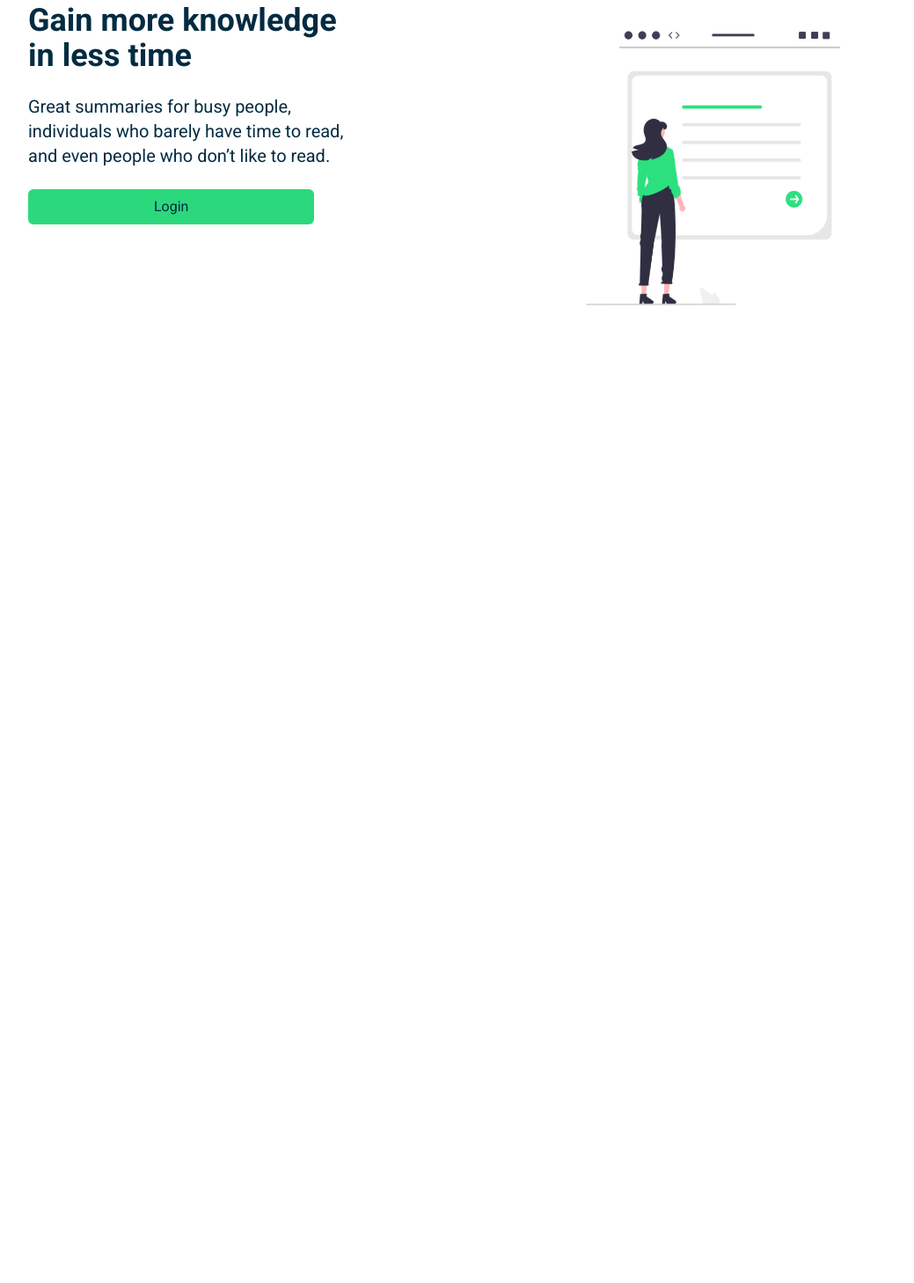
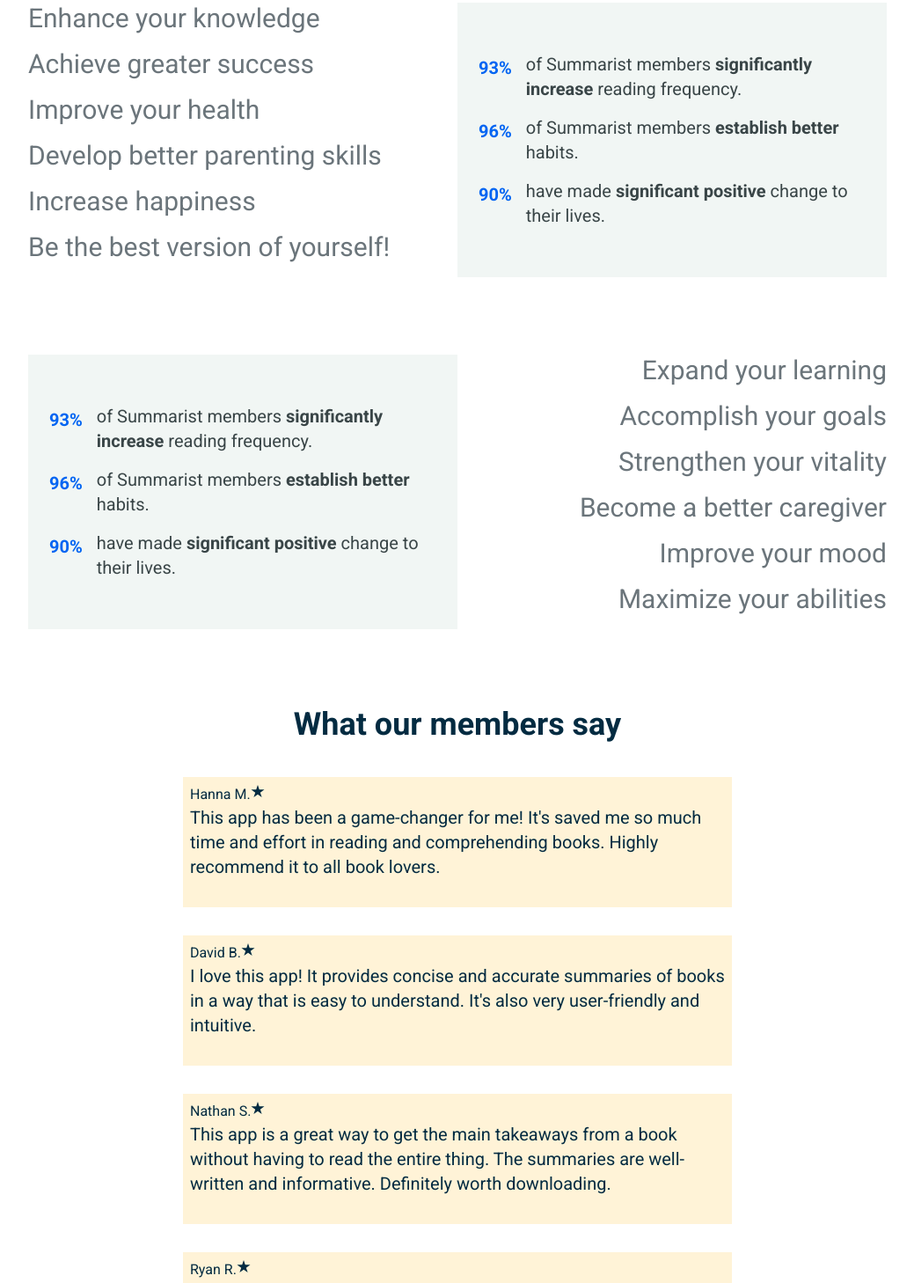
Before and after one commit to WilliamGiammona/summary-app, a Next.js app: page / in a window 1280 px wide. Shown: the part 880-2338 px from the top of the page at 88% size, without its empty margins (120-1159 px from the left). Before the commit the page ends 1299 px from the top, so only its background shows below. Built offline with nearby package versions, Linux system fonts and the light colour scheme.

Commit message:
finished review section

```diff
--- a/app/page.tsx
+++ b/app/page.tsx
@@ -2,6 +2,7 @@
 import { FaFileAlt } from "react-icons/fa";
 import { FaLightbulb } from "react-icons/fa";
 import { FaMicrophone } from "react-icons/fa";
+import { IoStarSharp } from "react-icons/io5";
 
 export default function Home() {
   return (
@@ -61,22 +62,176 @@
       </section>
 
       <section className="max-w-5xl mx-auto my-10 flex p-6 box-shadow: 0 1px 2px 0 rgba(0, 0, 0, 0.05)">
-        <div className="w-1/2">
-          <h1 className="text-4xl font-bold mb-6 max-w-sm">
-            Gain more knowledge in less time
-          </h1>
-          <p className="text-xl font-light mb-6 max-w-sm">
-            Great summaries for busy people, individuals who barely have time to
-            read, and even people who don’t like to read.
-          </p>
+        <div className="w-1/2 pr-10">
+          <h2 className="text-3xl font-medium mb-4 text-[#6b757b]">
+            Enhance your knowledge
+          </h2>
+          <h2 className="text-3xl font-medium mb-4 text-[#6b757b]">
+            Achieve greater success
+          </h2>
+          <h2 className="text-3xl font-medium mb-4 text-[#6b757b]">
+            Improve your health
+          </h2>
+          <h2 className="text-3xl font-medium mb-4 text-[#6b757b]">
+            Develop better parenting skills
+          </h2>
+          <h2 className="text-3xl font-medium mb-4 text-[#6b757b]">
+            Increase happiness
+          </h2>
+          <h2 className="text-3xl font-medium mb-4 text-[#6b757b]">
+            Be the best version of yourself!
+          </h2>
+        </div>
+        <div className="w-1/2 px-6 bg-[rgb(241,246,244)] py-10">
+          <div className="flex flex-col w-full h-full items-center justify-center">
+            <div className="flex my-4 w-full h-1/3 ">
+              <h2 className="mt-1 pr-4 text-xl text-[rgb(3,101,242)] font-semibold">
+                93%
+              </h2>
+              <h2 className="text-xl font-light text-[#394547]">
+                of Summarist members
+                <strong className="font-bold"> significantly increase </strong>
+                reading frequency.
+              </h2>
+            </div>
+            <div className="flex mb-4 w-full h-1/3">
+              <h2 className="mt-1 pr-4 text-xl text-[rgb(3,101,242)] font-semibold">
+                96%
+              </h2>
+              <h2 className="text-xl font-light text-[#394547]">
+                of Summarist members
+                <strong className="font-bold"> establish better </strong>{" "}
+                habits.
+              </h2>
+            </div>
+            <div className="flex mb-4 w-full h-1/3">
+              <h2 className="mt-1 pr-4 text-xl text-[rgb(3,101,242)] font-semibold">
+                90%
+              </h2>
+              <h2 className="text-xl font-light text-[#394547]">
+                have made
+                <strong className="font-bold"> significant positive </strong>
+                change to their lives.
+              </h2>
+            </div>
+          </div>
+        </div>
+      </section>
+
+      <section className="max-w-5xl mx-auto my-10 flex p-6 box-shadow: 0 1px 2px 0 rgba(0, 0, 0, 0.05)">
+        <div className="w-1/2 px-6 bg-[rgb(241,246,244)] py-10">
+          <div className="flex flex-col w-full h-full items-center justify-center">
+            <div className="flex my-4 w-full h-1/3 ">
+              <h2 className="mt-1 pr-4 text-xl text-[rgb(3,101,242)] font-semibold">
+                93%
+              </h2>
+              <h2 className="text-xl font-light text-[#394547]">
+                of Summarist members
+                <strong className="font-bold"> significantly increase </strong>
+                reading frequency.
+              </h2>
+            </div>
+            <div className="flex mb-4 w-full h-1/3">
+              <h2 className="mt-1 pr-4 text-xl text-[rgb(3,101,242)] font-semibold">
+                96%
+              </h2>
+              <h2 className="text-xl font-light text-[#394547]">
+                of Summarist members
+                <strong className="font-bold"> establish better </strong>{" "}
+                habits.
+              </h2>
+            </div>
+            <div className="flex mb-4 w-full h-1/3">
+              <h2 className="mt-1 pr-4 text-xl text-[rgb(3,101,242)] font-semibold">
+                90%
+              </h2>
+              <h2 className="text-xl font-light text-[#394547]">
+                have made
+                <strong className="font-bold"> significant positive </strong>
+                change to their lives.
+              </h2>
+            </div>
+          </div>
+        </div>
+
+        <div className="w-1/2 pl-10">
+          <h2 className="text-3xl font-medium mb-4 text-[#6b757b] text-end">
+            Expand your learning
+          </h2>
+          <h2 className="text-3xl font-medium mb-4 text-[#6b757b] text-end">
+            Accomplish your goals
+          </h2>
+          <h2 className="text-3xl font-medium mb-4 text-[#6b757b] text-end">
+            Strengthen your vitality
+          </h2>
+          <h2 className="text-3xl font-medium mb-4 text-[#6b757b] text-end">
+            Become a better caregiver
+          </h2>
+          <h2 className="text-3xl font-medium mb-4 text-[#6b757b] text-end">
+            Improve your mood
+          </h2>
+          <h2 className="text-3xl font-medium mb-4 text-[#6b757b] text-end">
+            Maximize your abilities
+          </h2>
+        </div>
+      </section>
+
+      <section className="max-w-2xl mx-auto flex p-6 box-shadow: 0 1px 2px 0 rgba(0, 0, 0, 0.05) ">
+        <div className="flex flex-col justify-center items-center">
+          <h2 className="text-4xl font-bold mb-6 ">What our members say</h2>
+          <div className="bg-[#fff3d7] my-4 p-2">
+            <div className="flex">
+              <div className="">Hanna M.</div>
+              <IoStarSharp />
+            </div>
+
+            <p className="text-xl font-light mb-6 ">
+              This app has been a game-changer for me! It's saved me so much
+              time and effort in reading and comprehending books. Highly
+              recommend it to all book lovers.
+            </p>
+          </div>
+          <div className="bg-[#fff3d7] my-4 p-2">
+            <div className="flex">
+              <div className="">David B.</div>
+              <IoStarSharp />
+            </div>
+
+            <p className="text-xl font-light mb-6 ">
+              I love this app! It provides concise and accurate summaries of
+              books in a way that is easy to understand. It's also very
+              user-friendly and intuitive.
+            </p>
+          </div>
+          <div className="bg-[#fff3d7] my-4 p-2">
+            <div className="flex">
+              <div className="">Nathan S.</div>
+              <IoStarSharp />
+            </div>
+
+            <p className="text-xl font-light mb-6 ">
+              This app is a great way to get the main takeaways from a book
+              without having to read the entire thing. The summaries are
+              well-written and informative. Definitely worth downloading.
+            </p>
+          </div>
+          <div className="bg-[#fff3d7] my-4 p-2">
+            <div className="flex">
+              <div className="">Ryan R.</div>
+              <IoStarSharp />
+            </div>
+            <p className="text-xl font-light mb-6 ">
+              If you're a busy person who loves reading but doesn't have the
+              time to read every book in full, this app is for you! The
+              summaries are thorough and provide a great overview of the book's
+              content.
+            </p>
+          </div>
+
           <button className="w-8/12 bg-nav-hover p-2 rounded-md max-w-sm hover:bg-[#20ba68] transition-colors duration-200">
             Login
           </button>
         </div>
-
-        <figure className="flex justify-end w-1/2 pe-6">
-          <Image src="/assets/Woman.png" alt="Woman" width={330} height={200} />
-        </figure>
       </section>
     </>
   );
```
